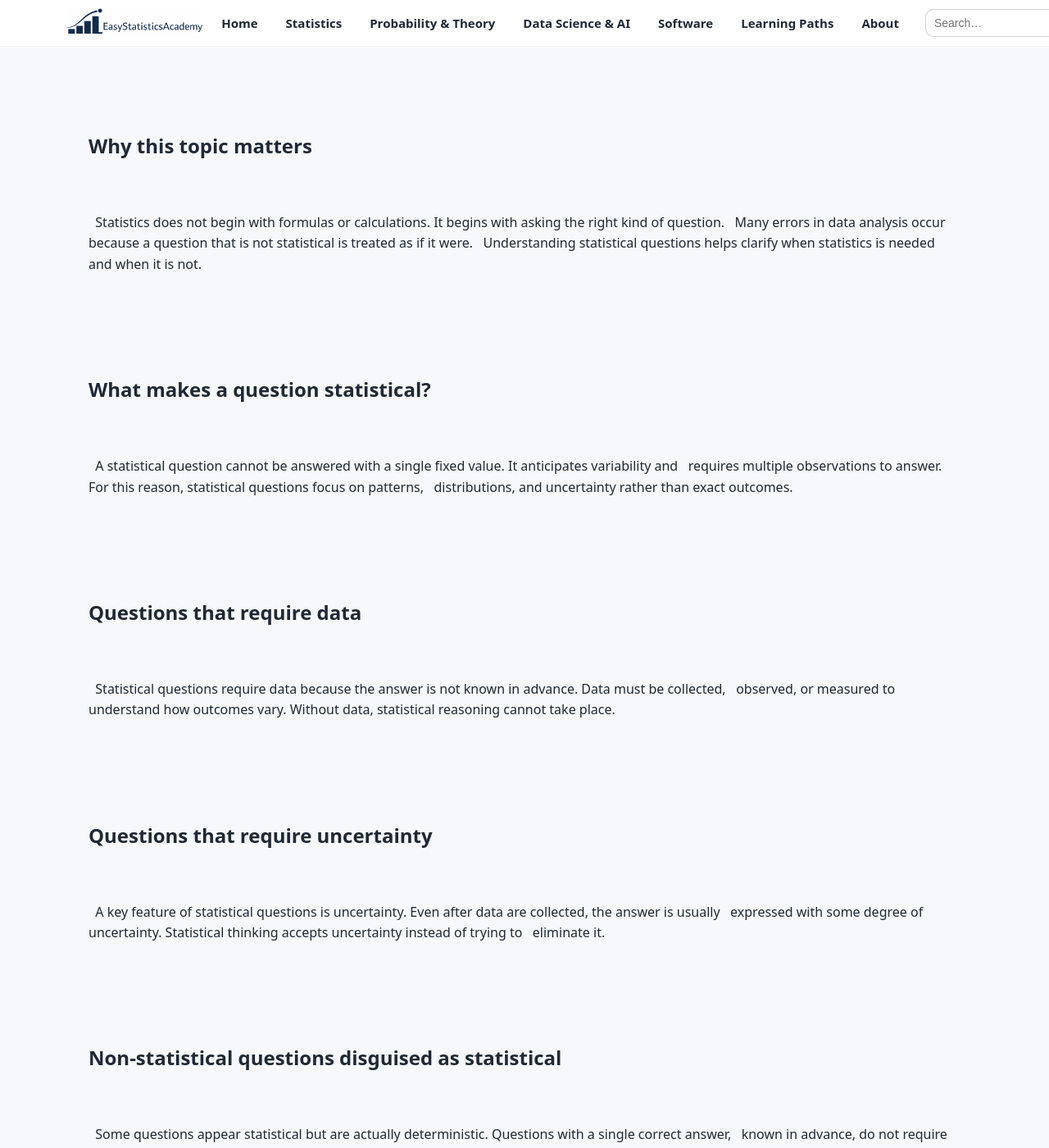
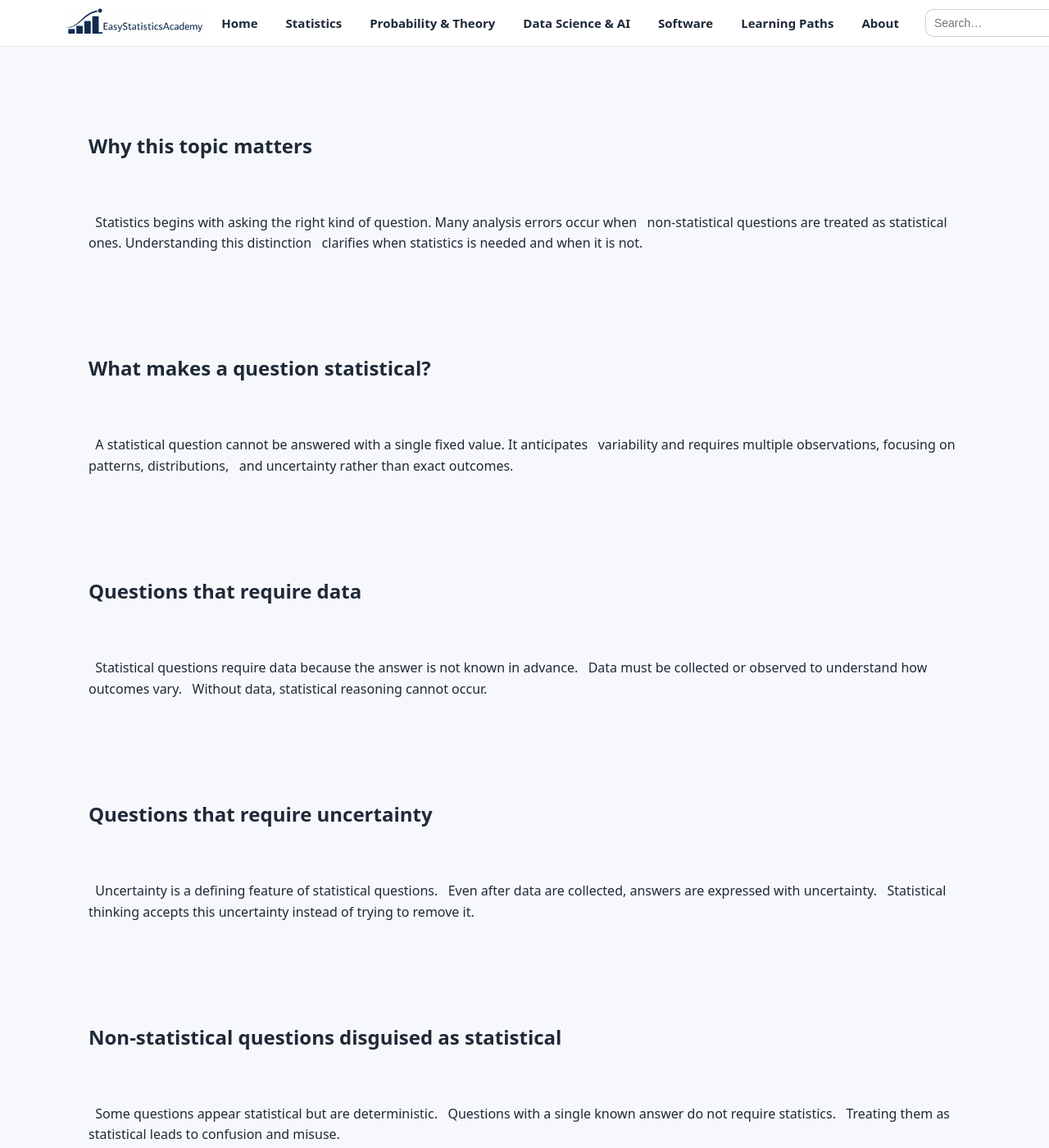
Before and after one commit to ammar-homaida-statistics/easystatisticsacademy, a Jekyll site: the page built from foundations/statistical-questions/index.md, in a window 1280 px wide and 1400 px high, scrolled down 1007 px. Shown: the whole window at 82% size. Built offline with Jekyll 4.4.1, drawn with Linux system fonts in a browser that asks for light colours; some of the changed text lies outside the part shown.

Commit message:
Update index.md

```diff
--- a/foundations/statistical-questions/index.md
+++ b/foundations/statistical-questions/index.md
@@ -76,13 +76,13 @@ lesson\_order: 4
 
 &nbsp;     <li>What defines a statistical question.</li>
 
-&nbsp;     <li>Why some questions require data to answer.</li>
+&nbsp;     <li>Why some questions require data.</li>
 
-&nbsp;     <li>Why uncertainty is central to statistical questions.</li>
+&nbsp;     <li>Why uncertainty is central to statistical reasoning.</li>
 
 &nbsp;     <li>How non-statistical questions are often mistaken for statistical ones.</li>
 
-&nbsp;     <li>Examples of statistical questions from real contexts.</li>
+&nbsp;     <li>Examples from research, business, and daily life.</li>
 
 &nbsp;   </ul>
 
@@ -100,11 +100,11 @@ lesson\_order: 4
 
 &nbsp;   <p>
 
-&nbsp;     Statistics does not begin with formulas or calculations. It begins with asking the right kind of question.
+&nbsp;     Statistics begins with asking the right kind of question. Many analysis errors occur when
 
-&nbsp;     Many errors in data analysis occur because a question that is not statistical is treated as if it were.
+&nbsp;     non-statistical questions are treated as statistical ones. Understanding this distinction
 
-&nbsp;     Understanding statistical questions helps clarify when statistics is needed and when it is not.
+&nbsp;     clarifies when statistics is needed and when it is not.
 
 &nbsp;   </p>
 
@@ -122,11 +122,11 @@ lesson\_order: 4
 
 &nbsp;   <p>
 
-&nbsp;     A statistical question cannot be answered with a single fixed value. It anticipates variability and
+&nbsp;     A statistical question cannot be answered with a single fixed value. It anticipates
 
-&nbsp;     requires multiple observations to answer. For this reason, statistical questions focus on patterns,
+&nbsp;     variability and requires multiple observations, focusing on patterns, distributions,
 
-&nbsp;     distributions, and uncertainty rather than exact outcomes.
+&nbsp;     and uncertainty rather than exact outcomes.
 
 &nbsp;   </p>
 
@@ -144,9 +144,11 @@ lesson\_order: 4
 
 &nbsp;   <p>
 
-&nbsp;     Statistical questions require data because the answer is not known in advance. Data must be collected,
+&nbsp;     Statistical questions require data because the answer is not known in advance.
 
-&nbsp;     observed, or measured to understand how outcomes vary. Without data, statistical reasoning cannot take place.
+&nbsp;     Data must be collected or observed to understand how outcomes vary.
+
+&nbsp;     Without data, statistical reasoning cannot occur.
 
 &nbsp;   </p>
 
@@ -164,11 +166,11 @@ lesson\_order: 4
 
 &nbsp;   <p>
 
-&nbsp;     A key feature of statistical questions is uncertainty. Even after data are collected, the answer is usually
+&nbsp;     Uncertainty is a defining feature of statistical questions.
 
-&nbsp;     expressed with some degree of uncertainty. Statistical thinking accepts uncertainty instead of trying to
+&nbsp;     Even after data are collected, answers are expressed with uncertainty.
 
-&nbsp;     eliminate it.
+&nbsp;     Statistical thinking accepts this uncertainty instead of trying to remove it.
 
 &nbsp;   </p>
 
@@ -186,11 +188,11 @@ lesson\_order: 4
 
 &nbsp;   <p>
 
-&nbsp;     Some questions appear statistical but are actually deterministic. Questions with a single correct answer,
+&nbsp;     Some questions appear statistical but are deterministic.
 
-&nbsp;     known in advance, do not require statistical analysis. Treating such questions as statistical can lead to
+&nbsp;     Questions with a single known answer do not require statistics.
 
-&nbsp;     confusion and unnecessary analysis.
+&nbsp;     Treating them as statistical leads to confusion and misuse.
 
 &nbsp;   </p>
 
@@ -208,19 +210,19 @@ lesson\_order: 4
 
 &nbsp;   <ul class="bullets">
 
-&nbsp;     <li>What is the average response time of a website under normal usage?</li>
+&nbsp;     <li>What is the average response time of a website?</li>
 
-&nbsp;     <li>How do exam scores vary across different classes?</li>
+&nbsp;     <li>How do exam scores vary across classes?</li>
 
-&nbsp;     <li>What proportion of customers are satisfied with a product?</li>
+&nbsp;     <li>What proportion of customers are satisfied?</li>
 
-&nbsp;     <li>How does daily temperature vary over a month?</li>
+&nbsp;     <li>How does temperature vary over a month?</li>
 
 &nbsp;   </ul>
 
 &nbsp;   <p>
 
-&nbsp;     These questions cannot be answered with a single observation and require data collected over multiple cases.
+&nbsp;     These questions require multiple observations and cannot be answered by a single measurement.
 
 &nbsp;   </p>
 
@@ -238,9 +240,9 @@ lesson\_order: 4
 
 &nbsp;   <p>
 
-&nbsp;     Statistical questions are defined by variability and uncertainty. If a question has a single fixed answer,
+&nbsp;     A question is statistical if it involves variability and uncertainty.
 
-&nbsp;     statistics is not required.
+&nbsp;     If the answer is fixed and known, statistics is not required.
 
 &nbsp;   </p>
 
@@ -288,9 +290,9 @@ lesson\_order: 4
 
 &nbsp;   <p>
 
-&nbsp;     Statistics is used when questions involve data, variation, and uncertainty. Asking the right type of question
+&nbsp;     Statistics is used when questions involve data, variation, and uncertainty.
 
-&nbsp;     is the first step in statistical reasoning.
+&nbsp;     Asking the correct type of question is the foundation of statistical reasoning.
 
 &nbsp;   </p>
 
```
